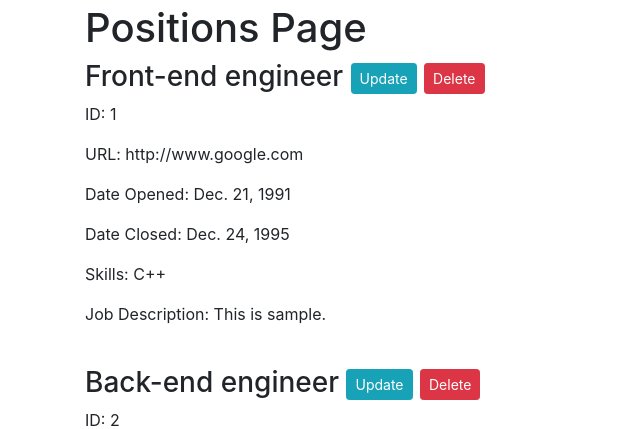
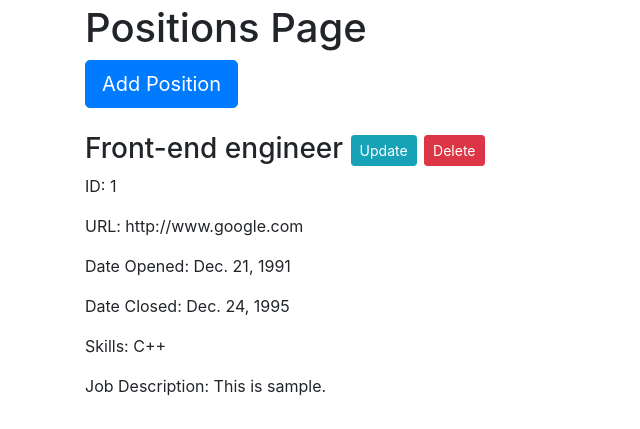
Before and after one commit to jaywangjhw/jobtracker, a Django app: page /positions/ in a window 1280 px wide. Shown: the part 56-485 px from the top of the page, without its empty margins (0-640 px from the left). Run offline with Django 3.2, Linux system fonts and the light colour scheme; data comes from the database, SQL or seed files in the repository; both versions use the stored data as it was after the commit.

Commit message:
Deleted and fixed sqlite

```diff
--- a/jobs/templates/jobs/positions.html
+++ b/jobs/templates/jobs/positions.html
@@ -3,7 +3,7 @@
 {% block content %}
     <h1>Positions Page</h1>
 
-    <!-- <button type="button" class="btn btn-primary btn-lg" onclick="location.href='/positions/new'">Add Position</button></br></br> -->
+    <button type="button" class="btn btn-primary btn-lg" onclick="location.href='/positions/new'">Add Position</button></br></br>
 
 	{% for position in positions %}
 		<h3>{{ position.position_title }}
```
Also changed, not shown: db.sqlite3.
